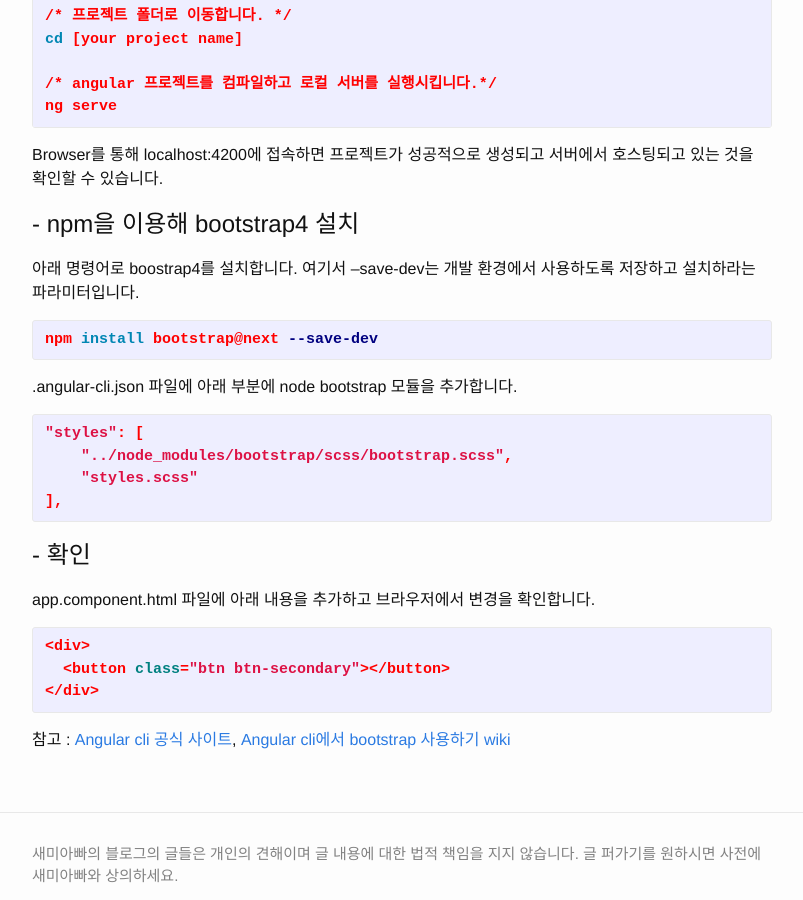
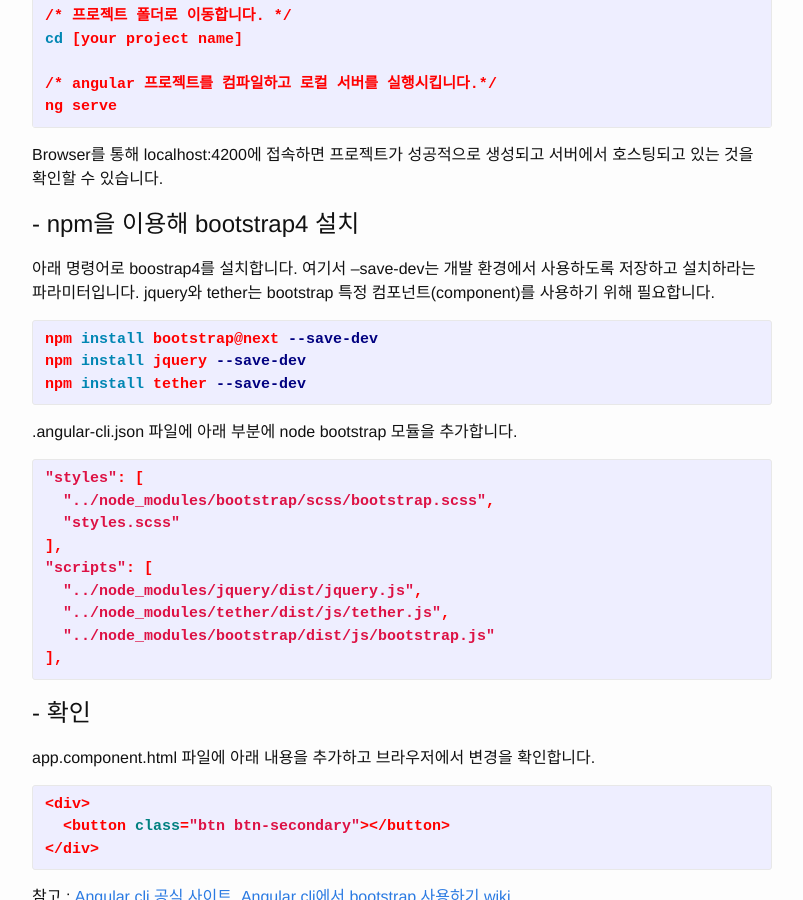
Before and after one commit to comsiro/comsiro.github.io, a Jekyll site: the page built from _posts/tech/2017-06-13-UsingSASSInAngular2WithBootstrap.markdown, in a window 1280 px wide and 900 px high, scrolled down 860 px. Shown: the whole window, without its empty margins (238-1041 px from the left). Built offline with Jekyll 4.4.1, drawn with Linux system fonts in a browser that asks for light colours; comment, search, counter and statistics services are not loaded.

Commit message:
page modification

```diff
--- a/_posts/nzlife/2017-02-13-ExpensiveFees.markdown
+++ b/_posts/nzlife/2017-02-13-ExpensiveFees.markdown
@@ -16,7 +16,7 @@ categories: nzlife
 
 한국에서도 에어컨 틀면 여름엔 공과금이 많이 나오고 겨울에 난방을 많이 때면 가스비가 많이 나옵니다만 뉴질랜드 공과금이 더 비싼 것은 객관적 사실입니다.
 
-한국처럼 주거 형태가 밀집해 있지 않아 회선 설치비와 유지비가 많이 들어가고 원전이 없어 싼 전기를 생산하는 것이 쉽지 않죠. 또 전기 같은 경유 특유의 뉴질랜드 산업의 특성상 가정으로 들어오는 전기를 한 업체에서 독점하는 것이 아니라 이익을 단계별로 나눠 가집니다. 이런 점을 종합적으로 고려해 보면 절대 전기나 인터넷 가격이 뉴질랜드가 더 비싼게 아니라는 결론을 얻게 되죠.
+한국처럼 주거 형태가 밀집해 있지 않아 회선 설치비와 유지비가 많이 들어가고 원전이 없어 싼 전기를 생산하는 것이 쉽지 않죠. 또 전기 같은 경우 특유의 뉴질랜드 산업의 특성상 가정으로 들어오는 전기를 한 업체에서 독점하는 것이 아니라 이익을 단계별로 나눠 가집니다. 이런 점을 종합적으로 고려해 보면 절대 전기나 인터넷 가격이 뉴질랜드가 더 비싼게 아니라는 결론을 얻게 되죠.
 
 인구가 480만으로 대한민국의 10분의 1 밖에 안됨에도 시장에 경쟁 업체 숫자가 한국보다 월등히 많고 해고가 거의 불가능한 이런 극악한 기업 환경에서도 작은 영세 기업들이 쉽게 망하지 않고 유지되는 것도 처음엔 참 신기했는데 곰곰히 생각해 보니 제가 너무 한국의 독점 체제에 익숙해 있다는 것을 깨닫게 되더군요.
 
--- a/_posts/tech/2017-06-13-UsingSASSInAngular2WithBootstrap.markdown
+++ b/_posts/tech/2017-06-13-UsingSASSInAngular2WithBootstrap.markdown
@@ -47,18 +47,25 @@ Browser를 통해 localhost:4200에 접속하면 프로젝트가 성공적으로
 
 <h1>- npm을 이용해 bootstrap4 설치</h1>
 
-아래 명령어로 boostrap4를 설치합니다. 여기서 --save-dev는 개발 환경에서 사용하도록 저장하고 설치하라는 파라미터입니다.
+아래 명령어로 boostrap4를 설치합니다. 여기서 --save-dev는 개발 환경에서 사용하도록 저장하고 설치하라는 파라미터입니다. jquery와 tether는 bootstrap 특정 컴포넌트(component)를 사용하기 위해 필요합니다.
 
 {% highlight shell %}
 npm install bootstrap@next --save-dev
+npm install jquery --save-dev
+npm install tether --save-dev
 {% endhighlight %}
 
 .angular-cli.json 파일에 아래 부분에 node bootstrap 모듈을 추가합니다.
 
 {% highlight shell %}
 "styles": [
-    "../node_modules/bootstrap/scss/bootstrap.scss",
-    "styles.scss"
+  "../node_modules/bootstrap/scss/bootstrap.scss",
+  "styles.scss"
+],
+"scripts": [
+  "../node_modules/jquery/dist/jquery.js",
+  "../node_modules/tether/dist/js/tether.js",
+  "../node_modules/bootstrap/dist/js/bootstrap.js"
 ],
 {% endhighlight %}
 
```
